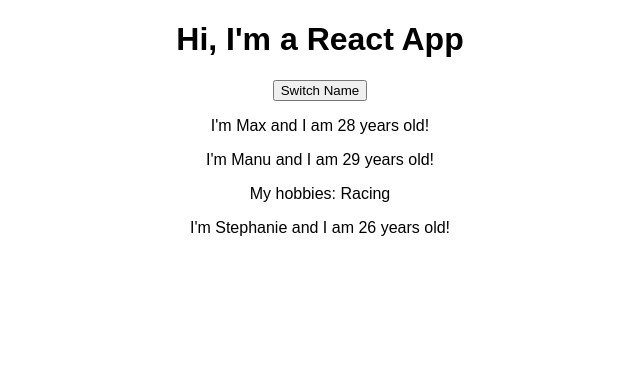
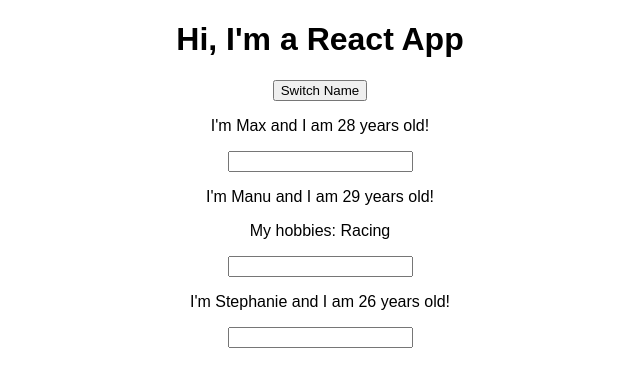
Before and after one commit to MMcClure11/react-complete-guide, a React (Create React App) app: page / in a window 1280 px wide. Shown: the top 386 px of the page, without its empty margins (320-960 px from the left). Built offline with nearby package versions, Linux system fonts and the light colour scheme.

Commit message:
Add input to change Manu's name

```diff
--- a/src/App.js
+++ b/src/App.js
@@ -24,6 +24,16 @@ const app = () => {
      });
   };
 
+  const nameChangedHandler = (event) => {
+    setPersonsState({
+      persons: [
+        { name: 'Max', age: 28 },
+        { name: event.target.value, age: 29 },
+        { name: 'Stephanie', age: 26 }
+      ]
+     })
+  }
+
   return (
     <div className="App">
       <h1>Hi, I'm a React App</h1>
@@ -35,7 +45,8 @@ const app = () => {
       <Person
         name={ personsState.persons[1].name }
         age={ personsState.persons[1].age }
-        click={ switchNameHandler.bind(this, 'MAX!') }>My hobbies: Racing</Person>
+        click={ switchNameHandler.bind(this, 'MAX!') }
+        changed={ nameChangedHandler }>My hobbies: Racing</Person>
         {/* recommend using .bind this to improbe performance */}
       <Person
         name={ personsState.persons[2].name }
--- a/src/Person/Person.js
+++ b/src/Person/Person.js
@@ -5,6 +5,7 @@ const person = (props) => {
     <div>
       <p onClick={ props.click }>I'm { props.name } and I am { props.age } years old!</p>
       <p>{ props.children }</p>
+      <input type="text" onChange={ props.changed } />
     </div>
   )
 };
```
